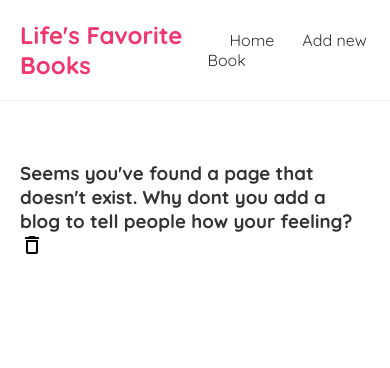
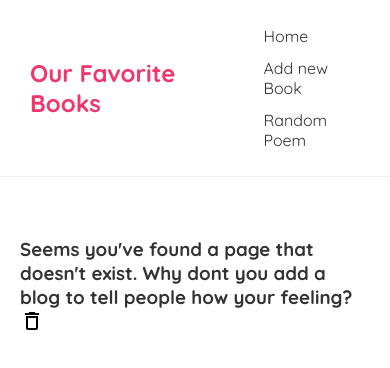
Before and after one commit to LifeTiltz/LifeBlog, a React (Create React App) app in the folder frontEnd/: page /LifeBlog/blogs/1 in a window 390 px wide. Shown: the top 368 px of the page. Built offline with nearby package versions, Linux system fonts and the light colour scheme; no server answers; the database is empty.

Commit message:
small tweeks. Added random Poems.

```diff
--- a/frontEnd/public/index.html
+++ b/frontEnd/public/index.html
@@ -3,7 +3,7 @@
 
 <head>
   <meta charset="utf-8" />
-  <link rel="icon" href="%PUBLIC_URL%/favicon.ico" />
+  <link rel="icon" href="%PUBLIC_URL%/logo1922.jpg" />
   <meta name="viewport" content="width=device-width, initial-scale=1" />
   <meta name="theme-color" content="#000000" />
   <meta name="description" content="Web site created using create-react-app" />
@@ -11,7 +11,7 @@
       manifest.json provides metadata used when your web app is installed on a
       user's mobile device or desktop. See https://developers.google.com/web/fundamentals/web-app-manifest/
     -->
-  <link rel="manifest" href="%PUBLIC_URL%/manifest.json" />
+  <!-- <link rel="manifest" href="%PUBLIC_URL%/manifest.json" /> -->
   <!--
       Notice the use of %PUBLIC_URL% in the tags above.
       It will be replaced with the URL of the `public` folder during the build.
@@ -21,7 +21,7 @@
       work correctly both with client-side routing and a non-root public URL.
       Learn how to configure a non-root public URL by running `npm run build`.
     -->
-  <title>React App</title>
+  <title>Some of the best books</title>
 </head>
 
 <body>
--- a/frontEnd/src/App.js
+++ b/frontEnd/src/App.js
@@ -4,6 +4,7 @@ import { BrowserRouter as Router, Route, Switch } from 'react-router-dom'
 import Create from './create';
 import BlogDetails from './BlogDetails';
 import NotFound from './NotFound';
+import RandomShake from './RandomShake';
 
 function App() {
   return (
@@ -21,6 +22,9 @@ function App() {
             <Route exact path="/LifeBlog/blogs/:id">
               <BlogDetails />
             </Route>
+            <Route exact path="/LifeBlog/poem">
+              <RandomShake />
+            </Route>
             <Route path="*">
               <NotFound />
             </Route>
--- a/frontEnd/src/DeleteButton.js
+++ b/frontEnd/src/DeleteButton.js
@@ -10,8 +10,6 @@ export default function DeleteButton({ id }) {
     const handleClick = (id) => {
         projFireStore.collection("books").doc(id).delete()
         history.push('/LifeBlog');
-        let test = GetDataAgain()
-        console.log(test);
     }
 
     return (
@@ -20,6 +18,7 @@ export default function DeleteButton({ id }) {
                 className="delete"
                 src={deleteButton}
                 onClick={() => handleClick(id)}
+                alt="Delete trashcan"
             />
         </>
     )
--- a/frontEnd/src/GetDataAgain.js
+++ b/frontEnd/src/GetDataAgain.js
@@ -9,23 +9,24 @@ const GetDataAgain = () => {
     const [error, setError] = useState(false)
 
     useEffect(() => {
-        projFireStore.collection("books").get().then((snapshot) => {
+        const unsubscribe = projFireStore.collection("books").onSnapshot((snapshot) => {
             if (snapshot.empty) {
                 setError('No recipes to load')
                 setIsPending(false)
             } else {
                 let results = []
                 snapshot.docs.forEach(doc => {
-                    // console.log(doc)
                     results.push({ ...doc.data(), id: doc.id })
                 })
                 setBooks(results)
                 setIsPending(false)
             }
-        }).catch(err => {
+        }, (err) => {
             setError(err.message)
             setIsPending(false)
         })
+
+        return () => unsubscribe()
 
     }, [])
 
--- a/frontEnd/src/Navbar.js
+++ b/frontEnd/src/Navbar.js
@@ -3,10 +3,11 @@ import { Link } from "react-router-dom";
 const Navbar = () => {
     return (
         <nav className="navbar">
-            <h1>Life's Favorite Books</h1>
+            <h1>Our Favorite Books</h1>
             <div className="links">
                 <Link to="/LifeBlog">Home</Link>
                 <Link to="/LifeBlog/create">Add new Book</Link>
+                <Link to="/LifeBlog/poem">Random Poem</Link>
             </div>
         </nav>
     );
--- /dev/null
+++ b/frontEnd/src/RandomShake.js
@@ -0,0 +1,14 @@
+import useFetch from "./useFetch"
+
+export default function RandomShake() {
+    let poems = useFetch("https://www.poemist.com/api/v1/randompoems").data
+
+    return (
+        <div className="poems">
+            {!poems && <h2>Sorry this API endpoint is slooowwww. We're Loading(iHope)</h2>}
+            {poems && <h3>{poems[0].content}</h3>}
+            {poems && <h2>Title: {poems[0].title}</h2>}
+            {poems && <h4>Author: {poems[0].poet.name}</h4>}
+        </div>
+    )
+}
--- a/frontEnd/src/index.css
+++ b/frontEnd/src/index.css
@@ -5,6 +5,22 @@
   margin: 0;
   font-family: "Quicksand";
   color: #333;
+}
+
+@media only screen and (max-width: 516px){
+  .navbar a {
+    display: block;
+  align-items: right;
+  text-decoration: none;
+  padding: 10px 5px 10px 10px;
+  }
+  .navbar h1 {
+    display: block;
+  align-items: center;
+  text-decoration: none;
+  padding: 10px 5px 10px 10px;
+
+  }
 }
 .navbar {
   padding: 20px;
@@ -120,3 +136,12 @@
   border-radius: 8px;
   cursor: pointer;
 }
+
+.poems h3 {
+  /* margin: 30px 0px 30px 0px; */
+  padding: 10px 16px;
+  margin: 20px 0;
+  border-bottom: 2px solid #fafafa;
+  box-shadow: 1px 2px 3px rgba(0,0,0,0.2);
+  border-radius: 15px;
+}
--- a/frontEnd/src/useFetch.js
+++ b/frontEnd/src/useFetch.js
@@ -7,7 +7,6 @@ const useFetch = (url) => {
 
     useEffect(() => {
         const abortCont = new AbortController()
-        setTimeout(() => {
         fetch(url, { signal: abortCont.signal })
             .then(res => {
                 if (!res.ok) { // error coming back from server
@@ -27,8 +26,6 @@ const useFetch = (url) => {
                 setError(err.message);
 
             })
-        }, 1000);
-
         return () => abortCont.abort()
 
     }, [url])
```
Also changed, not shown: frontEnd/public/logo1922.jpg (renamed from frontEnd/src/images/logo192.png.jpg), frontEnd/src/images/logo192.jpg (added). Lines whose indentation alone changed are shown as unchanged.
